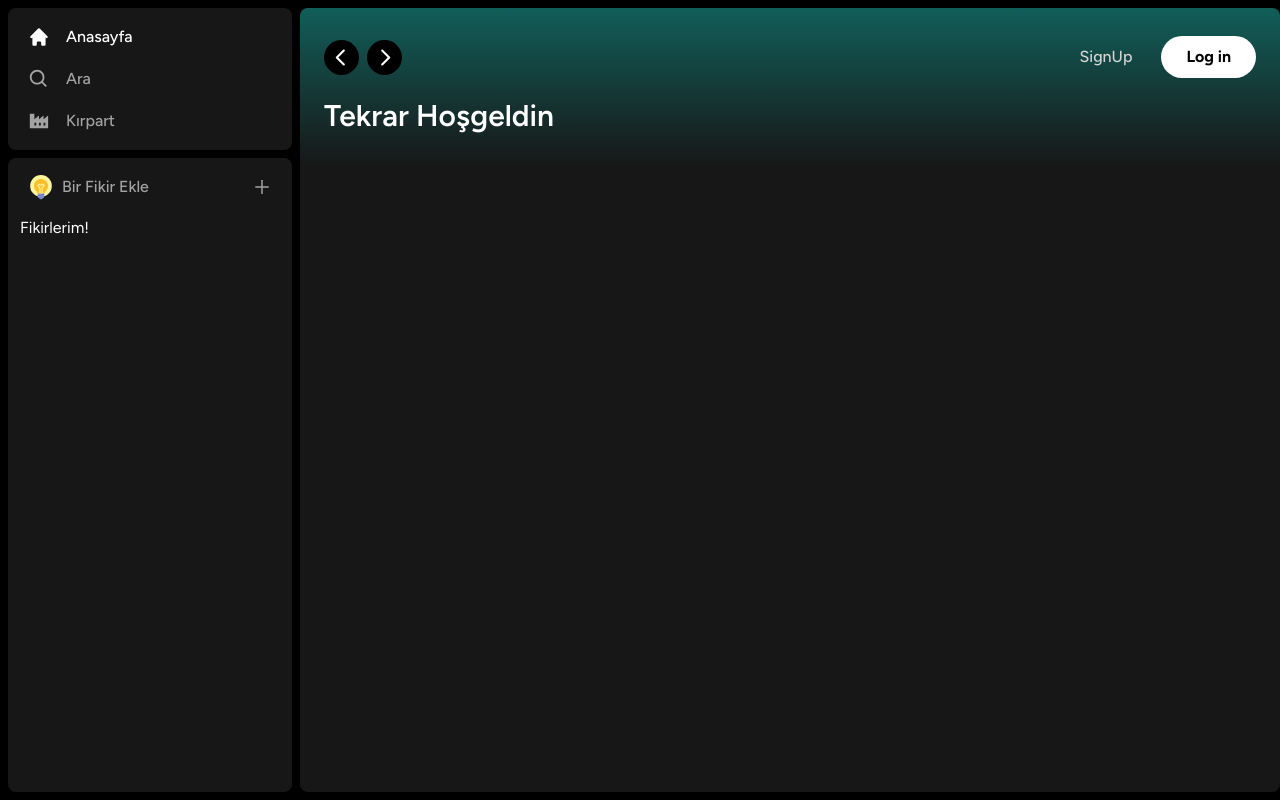
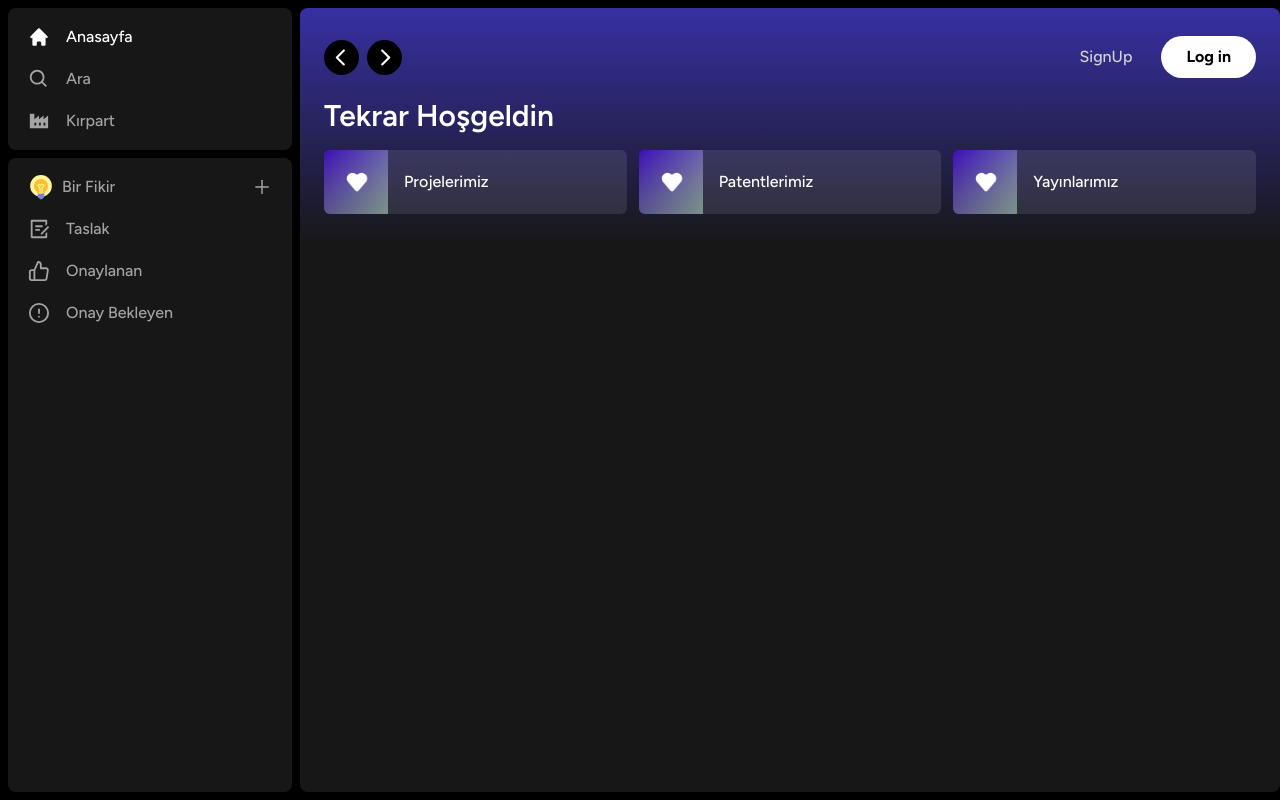
Before and after one commit to webintum/fikirdendegere, a Next.js app: page / in a window 1280 px wide. Built offline with nearby package versions, Linux system fonts and the light colour scheme.

Commit message:
ilk commit

```diff
--- a/app/(site)/page.tsx
+++ b/app/(site)/page.tsx
@@ -1,15 +1,52 @@
-import Header from '@/components/Header'
+import Header from '@/components/Header';
+import ListItem from '@/components/ListItem';
 import Image from 'next/image'
 
 export default function Home() {
   return (
 <div className="bg-neutral-900 rounded-lg h-full w-full overflow-hidden overflow-y-auto">
+
   <Header>
-   <div className="mb-2">
-    <h1 className="text-white text-3xl font-semibold">
-      Tekrar Hoşgeldin
-    </h1>
-   </div>
+        <div className="mb-2">
+          <h1
+            className="
+            text-white
+              text-3xl
+              font-semibold
+            ">
+             Tekrar Hoşgeldin
+          </h1>
+          <div
+            className="
+              grid
+              grid-cols-1
+              sm:grid-cols-2
+              xl:grid-cols-3
+              2xl:grid-cols-4
+              gap-3
+              mt-4
+            "
+          >
+            <ListItem
+              name="Projelerimiz"
+              image="/images/liked.png"
+              href="liked"
+
+            />
+             <ListItem
+              name="Patentlerimiz"
+              image="/images/liked.png"
+              href="liked"
+
+            />
+             <ListItem
+              name="Yayınlarımız"
+              image="/images/liked.png"
+              href="liked"
+
+            />
+          </div>
+        </div>
   </Header>
 </div>
   )
--- a/components/Header.tsx
+++ b/components/Header.tsx
@@ -22,7 +22,7 @@ const Header:React.FC<HeaderProps> = ({
     }
 
     return (
-        <div className={twMerge(`h-fit bg-gradient-to-b from-teal-800 p-6`)} >
+        <div className={twMerge(`h-fit bg-gradient-to-b from-indigo-800 p-6`)} >
             <div className="w-full mb-4 flex items-center justify-between">
 
                 <div className="hidden md:flex gap-x-2 items-center">
--- a/components/Library.tsx
+++ b/components/Library.tsx
@@ -12,13 +12,13 @@ const Library = () => {
            <div className="flex items-center justify-between px-5 pt-4">
                 <div className="inline-flex items-center gap-x-2" >
                     <FcIdea className="text-neutral-400"size={26} />
-                    <p className="text-neutral-400 font-medium text-md">Bir Fikir Ekle</p>
+                    <p className="text-neutral-400 font-medium text-md">Bir Fikir</p>
                 </div>
                 <AiOutlinePlus onClick={onClick} size={20} className="text-neutral-400 cursor-pointer hover:text-white"/>
            </div>
-           <div className="flex flex-col gap-y-2 mt-4 px-3">
-            Fikirlerim!
-           </div>
+
+
+
         </div>
      );
 }
--- /dev/null
+++ b/components/ListItem.tsx
@@ -0,0 +1,58 @@
+"use client";
+import Image from "next/image";
+import { useRouter } from "next/navigation";
+import { FaPlay } from "react-icons/fa";
+
+
+interface ListItemProps {
+    image: string;
+    name: string;
+    href: string;
+}
+
+const ListItem: React.FC<ListItemProps> = ({
+    image,
+    name,
+    href,
+}) => {
+    const router = useRouter();
+
+    const onClick =() => {
+        //Add authenticaltion before push
+        router.push(href);
+    }
+    return (
+      <button
+        onClick={onClick}
+        className="
+          relative
+          group
+          flex
+          items-center
+          rounded-md
+          overflow-hidden
+          gap-x-4
+          bg-neutral-100/10
+          cursor-pointer
+          hover:bg-neutral-100/20
+          transition
+          pr-4
+        "
+      >
+        <div className="relative min-h-[64px] min-w-[64px]">
+          <Image
+            className="object-cover"
+            src={image}
+            fill
+            alt="Image"
+          />
+        </div>
+        <p className="font-medium truncate py-5">
+          {name}
+        </p>
+      </button>
+
+     );
+}
+
+export default ListItem;
--- a/components/Sidebar.tsx
+++ b/components/Sidebar.tsx
@@ -4,6 +4,9 @@ import { useMemo } from "react";
 import { HiHome } from "react-icons/hi";
 import { BiSearch } from "react-icons/bi";
 import { BiSolidFactory } from "react-icons/bi";
+import {RiDraftLine } from "react-icons/ri";
+import { FiAlertCircle, FiThumbsUp } from "react-icons/fi";
+
 import Box from "./Box";
 import SidebarItem from "./SidebarItem";
 import Library from "./Library";
@@ -38,6 +41,30 @@ const Sidebar: React.FC<SidebarProps> = ({
         },
 
     ], [pathname]);
+
+    const idearoutes = useMemo (() => [
+
+        {
+            icon: RiDraftLine,
+            label:'Taslak',
+            active: pathname === '/search',
+            href: '/search',
+        },
+        {
+            icon: FiThumbsUp,
+            label:'Onaylanan',
+            active: pathname === '/search',
+            href: '/search',
+        },
+        {
+            icon: FiAlertCircle,
+            label:'Onay Bekleyen',
+            active: pathname === '/search',
+            href: '/search',
+        },
+
+    ], [pathname]);
+
     return (
         <div className="flex h-full">
            <div className="hidden md:flex flex-col gap-y-2 bg-black h-full w-[300px] p-2">
@@ -52,13 +79,26 @@ const Sidebar: React.FC<SidebarProps> = ({
             </Box>
             <Box className="overflow-y-auto h-full">
                 <Library />
+                <div className="flex flex-col gap-y-4 px-5 py-4">
+                    {idearoutes.map((item) => (
+                        <SidebarItem
+                        key={item.label}
+                        {...item} />
+                    ))}
+                </div>
             </Box>
+
            </div>
+
         <main className="h-full flex-1 overflow-y-auto py-2">
             {children}
         </main>
+
         </div>
+
      );
+
+
 }
 
 export default Sidebar;
```
Also changed, not shown: public/images/liked.png (added).
